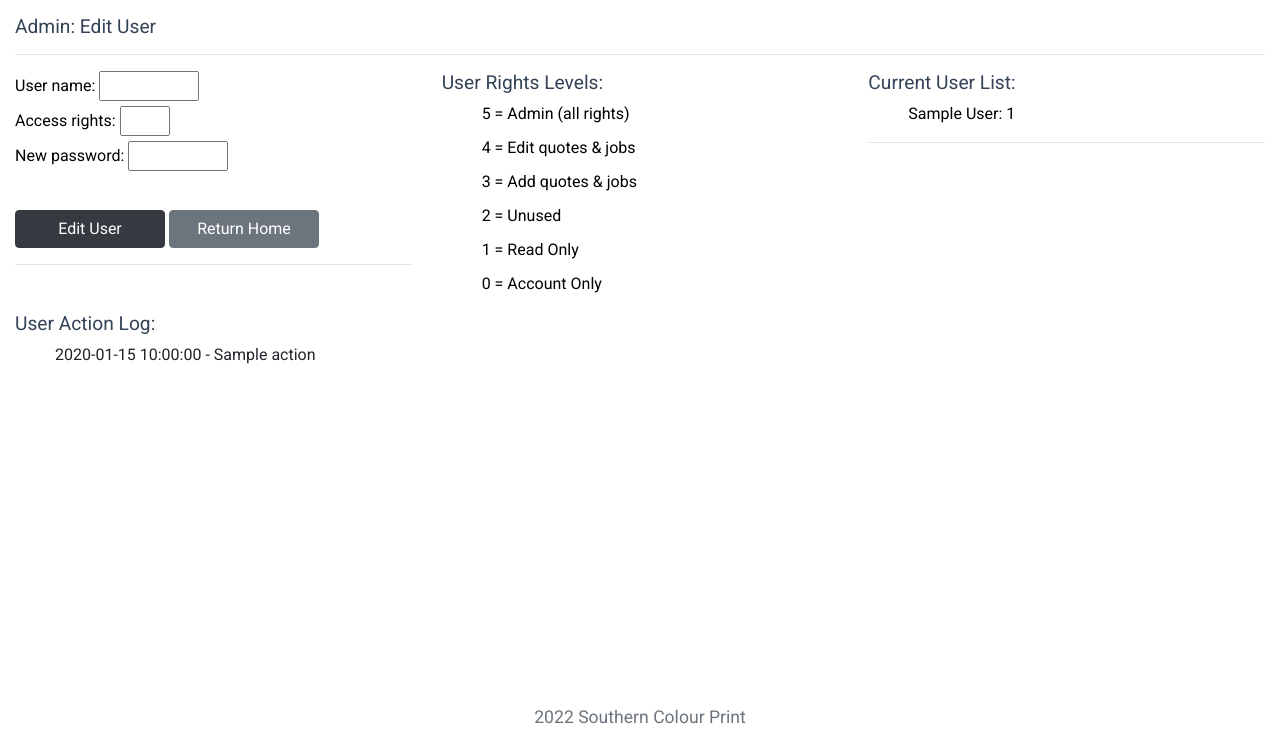
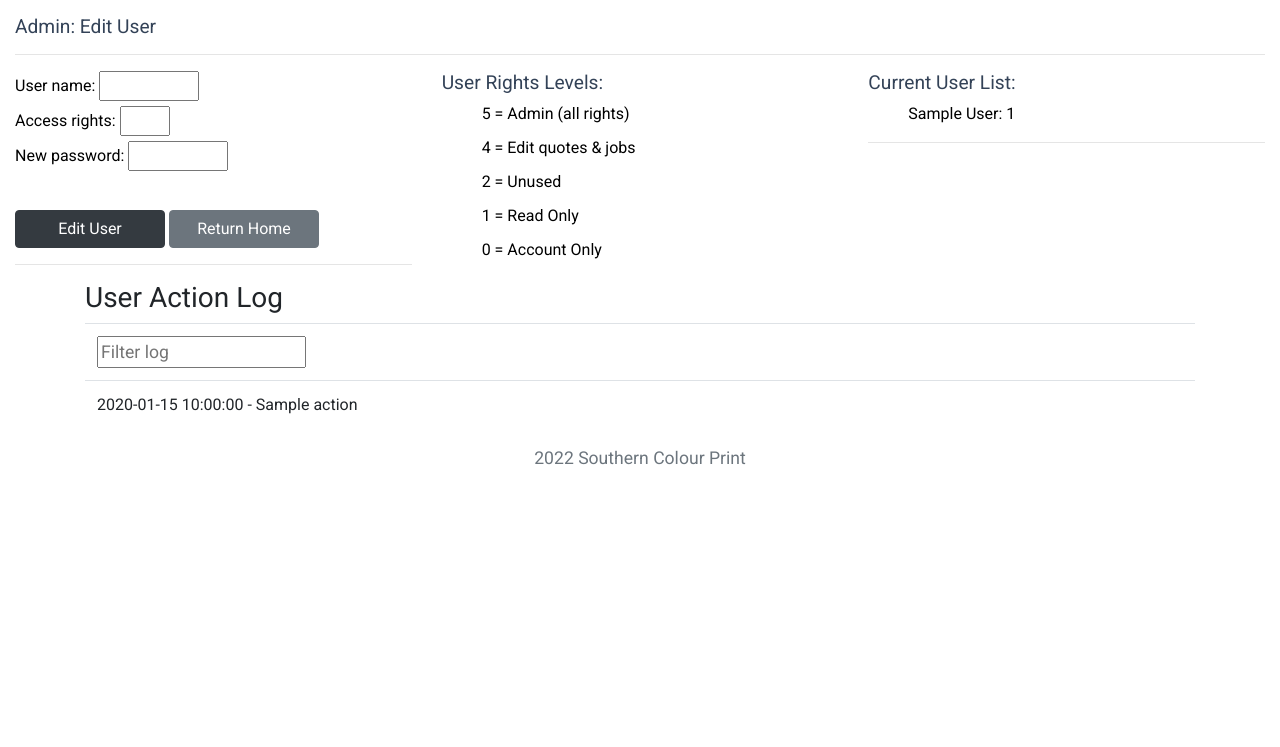
Before and after one commit to 0710160/stamp_dash, a Flask app: template templates/admin.html in a window 1280 px wide. Shown: the part 68-815 px from the top of the page. After the commit the page ends 533 px from the top, so only its background shows below. Run offline with Flask 2, Linux system fonts and the light colour scheme; tables that the repository leaves empty hold one stand-in row (values such as "Sample post"); the template is opened without the code that fills it: values that come from a table or form of the project are taken from there, most other values are stand-ins (such as "Sample title", 1, 10 or a date in 2020); data that the repository does not hold is empty; some libraries are stand-ins or nearby versions.

Commit message:
Add filter to log

```diff
--- a/templates/admin.html
+++ b/templates/admin.html
@@ -27,7 +27,6 @@
       <ul>
         <li>5 = Admin (all rights)</li>
         <li>4 = Edit quotes & jobs</li>
-        <li>3 = Add quotes & jobs</li>
         <li>2 = Unused</li>
         <li>1 = Read Only</li>
         <li>0 = Account Only</li>
@@ -45,12 +44,43 @@
     </div>
   </div>
 
-  <h2>User Action Log:</h2>
-  <div style="height:300px;width:75vw;overflow:auto;">
-    {% for log in all_logs %}
-    <ul>{{ log.timestamp}} - {{ log.action }}</ul>
-    {% endfor %}
-  </div>
-</div>
+    <div class="container">
+    <h3>User Action Log</h3>
+      <table id="logTable" class="table">
+        <tr class="header">
+          <th scope="col"><input type="text" placeholder="Filter log" id="logInput" onkeyup="logFunction()"></th>
+        </tr>
+        {% for log in all_logs %}
+        <tr>
+            <td data-keywords="{{ log.action }}">{{ log.timestamp}} - {{ log.action }}</td>
+        </tr>
+        {% endfor %}
+      </table>
+    </div>
 
-{% endblock %}
+  <script src="https://ajax.googleapis.com/ajax/libs/jquery/3.2.1/jquery.min.js"></script>
+
+  <script>
+    function logFunction() {
+      // Declare variables
+      var input, filter, table, tr, td, i, txtValue;
+      input = document.getElementById("logInput");
+      filter = input.value.toUpperCase();
+      table = document.getElementById("logTable");
+      tr = table.getElementsByTagName("tr");
+
+      // Loop through all table rows, and hide those who don't match the search query
+      for (i = 0; i < tr.length; i++) {
+        td = tr[i].getElementsByTagName("td")[0];
+        if (td) {
+          txtValue = td.textContent || td.innerText;
+          if (txtValue.toUpperCase().indexOf(filter) > -1) {
+            tr[i].style.display = "";
+          } else {
+            tr[i].style.display = "none";
+          }
+        }
+      }
+    }
+  </script>
+  {% endblock %}
```
